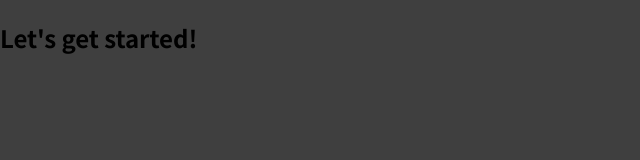
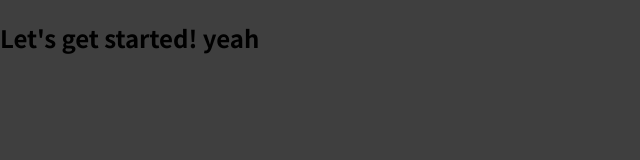
Before and after one commit to VaibhawKr744/Food_Ordering_App_React, a JavaScript app: page / in a window 1280 px wide. Shown: the top 160 px of the page, without its empty margins (0-640 px from the left). Built offline with nearby package versions, Linux system fonts and the light colour scheme.

Commit message:
second commit

```diff
--- a/src/App.js
+++ b/src/App.js
@@ -1,7 +1,7 @@
 function App() {
   return (
     <div>
-      <h2>Let's get started!</h2>
+      <h2>Let's get started! yeah</h2>
     </div>
   );
 }
```
Also changed, not shown: 1 other file (tests, documents, lock files or other folders).
